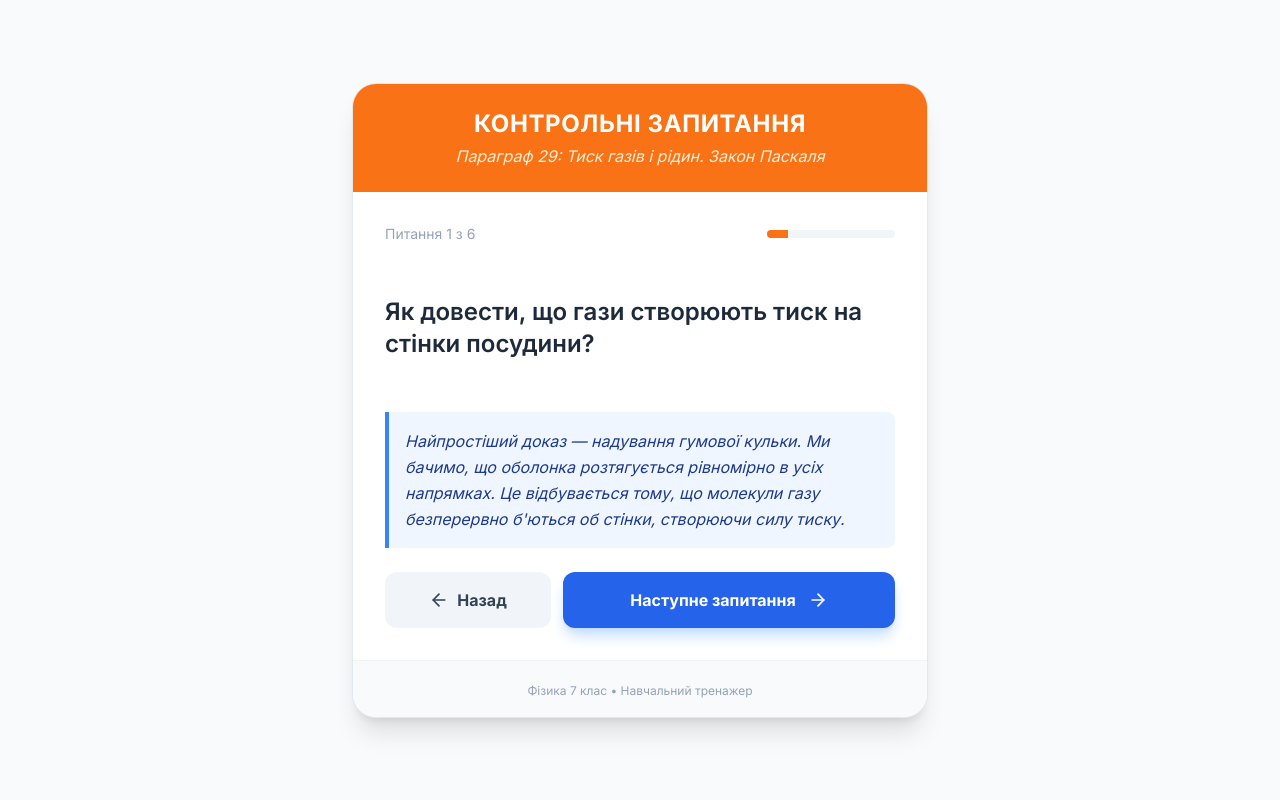
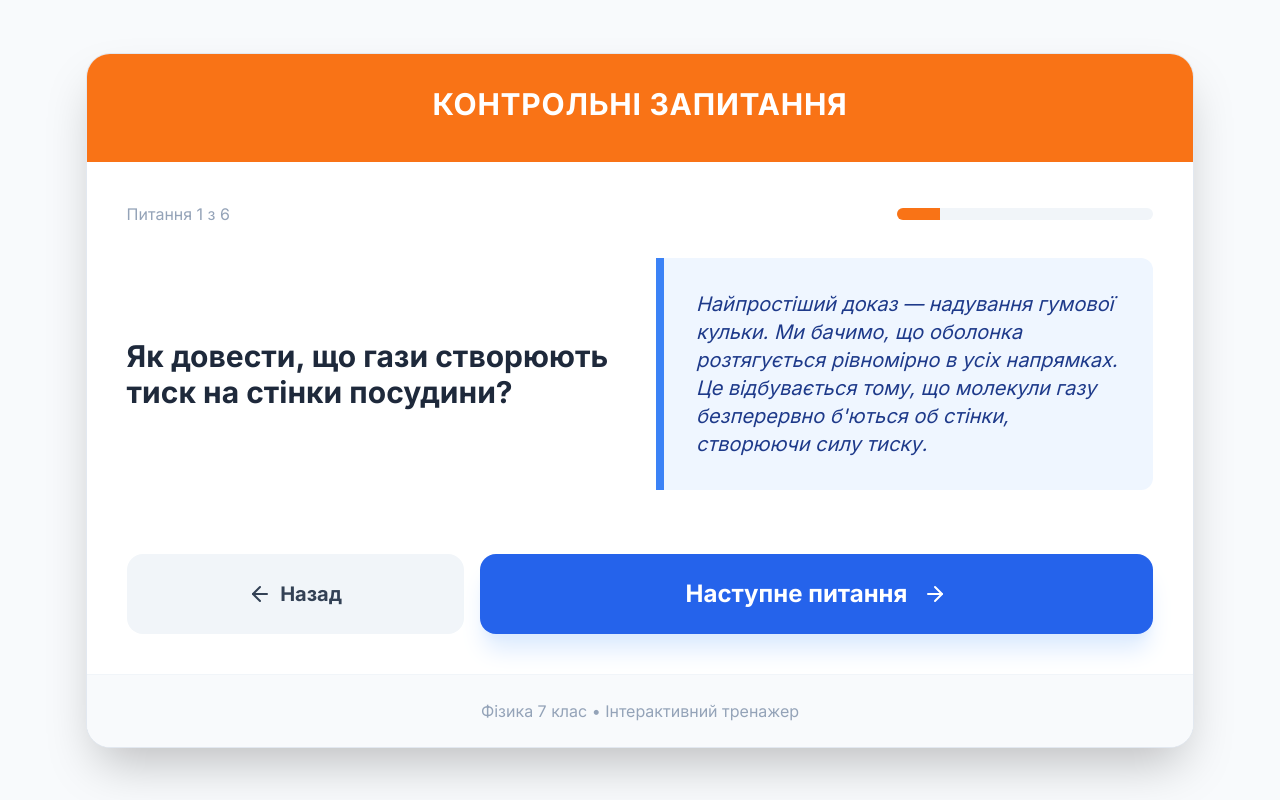
Before and after one commit to l23and24/textbook-7_control_questions, a plain HTML site: page paragraph29.html in a window 1280 px wide. Both pictures are taken after a click on the button "Перевірити відповідь". Drawn offline with nearby package versions, Linux system fonts and the light colour scheme.

Commit message:
Update paragraph29.html

```diff
--- a/paragraph29.html
+++ b/paragraph29.html
@@ -3,7 +3,7 @@
 <head>
     <meta charset="UTF-8">
     <meta name="viewport" content="width=device-width, initial-scale=1.0">
-    <title>Фізичний Квіз: Параграф 29</title>
+    <title>Контрольнізапитання (с. 212)</title>
     <script src="https://cdn.tailwindcss.com"></script>
     <style>
         @import url('https://fonts.googleapis.com/css2?family=Inter:wght@400;600;700&display=swap');
@@ -20,68 +20,87 @@
         }
 
         .answer-container.visible {
-            max-height: 400px;
+            max-height: 1000px;
             opacity: 1;
         }
 
         .hidden {
             display: none;
         }
+
+        /* Адаптація для великих екранів смарт-дошок */
+        @media (min-width: 1024px) {
+            .quiz-card {
+                max-width: 90% !important;
+                min-height: 70vh;
+                display: flex;
+                flex-direction: column;
+                justify-content: center;
+            }
+            .content-wrapper {
+                display: grid;
+                grid-template-columns: 1fr 1fr;
+                gap: 2rem;
+                align-items: center;
+            }
+        }
     </style>
 </head>
-<body class="min-h-screen bg-slate-50 flex items-center justify-center p-4">
+<body class="min-h-screen bg-slate-50 flex items-center justify-center p-2 sm:p-6">
 
-    <div id="quiz-container" class="max-w-xl w-full bg-white rounded-3xl shadow-xl overflow-hidden border border-slate-200">
+    <div id="quiz-container" class="quiz-card w-full max-w-2xl bg-white rounded-2xl sm:rounded-3xl shadow-2xl overflow-hidden border border-slate-200 transition-all">
         <!-- Header -->
-        <div class="bg-orange-500 p-6 text-white text-center">
-            <h1 class="text-2xl font-bold uppercase tracking-wide">Контрольні запитання</h1>
-            <p class="text-orange-100 mt-1 italic">Параграф 29: Тиск газів і рідин. Закон Паскаля</p>
+        <div class="bg-orange-500 p-4 sm:p-8 text-white text-center">
+            <h1 class="text-xl sm:text-3xl font-bold uppercase tracking-wide leading-tight">Контрольні запитання</h1>
+            <p class="text-orange-100 mt-2 text-sm sm:text-lg italic"></p>
         </div>
 
-        <div id="game-screen" class="p-8">
-            <div class="space-y-6">
+        <div id="game-screen" class="p-4 sm:p-10">
+            <div class="space-y-6 sm:space-y-8">
                 <!-- Progress -->
-                <div class="flex justify-between items-center text-sm text-slate-400 font-medium">
+                <div class="flex justify-between items-center text-xs sm:text-base text-slate-400 font-medium">
                     <span id="question-counter">Питання 1 з 6</span>
-                    <div class="h-2 w-32 bg-slate-100 rounded-full overflow-hidden">
+                    <div class="h-2 sm:h-3 w-32 sm:w-64 bg-slate-100 rounded-full overflow-hidden">
                         <div id="progress-bar" class="h-full bg-orange-500 transition-all duration-300" style="width: 16.6%"></div>
                     </div>
                 </div>
 
+                <div class="content-wrapper">
                     <!-- Question Card -->
-                <div class="min-h-[120px] flex items-center">
-                    <h2 id="question-text" class="text-xl md:text-2xl font-semibold text-slate-800 leading-tight">
+                    <div class="min-h-[100px] sm:min-h-[150px] flex items-center">
+                        <h2 id="question-text" class="text-lg sm:text-3xl font-bold text-slate-800 leading-snug">
                             Завантаження...
                         </h2>
                     </div>
 
                     <!-- Answer Section -->
                     <div id="answer-section" class="answer-container">
-                    <div class="bg-blue-50 border-l-4 border-blue-500 p-4 rounded-r-lg">
-                        <p id="answer-text" class="text-blue-900 leading-relaxed italic"></p>
+                        <div class="bg-blue-50 border-l-8 border-blue-500 p-4 sm:p-8 rounded-r-xl">
+                            <p id="answer-text" class="text-blue-900 text-sm sm:text-xl leading-relaxed italic font-medium"></p>
+                        </div>
                     </div>
                 </div>
 
                 <!-- Hint Section -->
-                <div id="hint-section" class="flex items-start gap-2 text-slate-500 bg-slate-50 p-3 rounded-lg border border-dashed border-slate-300">
-                    <svg xmlns="http://www.w3.org/2000/svg" width="18" height="18" viewBox="0 0 24 24" fill="none" stroke="currentColor" stroke-width="2" stroke-linecap="round" stroke-linejoin="round" class="mt-0.5 shrink-0 text-orange-400"><circle cx="12" cy="12" r="10"/><path d="M9.09 9a3 3 0 0 1 5.83 1c0 2-3 3-3 3"/><path d="M12 17h.01"/></svg>
-                    <p id="hint-text" class="text-sm"></p>
+                <div id="hint-section" class="flex items-start gap-3 text-slate-500 bg-slate-50 p-4 rounded-xl border border-dashed border-slate-300">
+                    <svg xmlns="http://www.w3.org/2000/svg" width="24" height="24" viewBox="0 0 24 24" fill="none" stroke="currentColor" stroke-width="2" stroke-linecap="round" stroke-linejoin="round" class="shrink-0 text-orange-400"><circle cx="12" cy="12" r="10"/><path d="M9.09 9a3 3 0 0 1 5.83 1c0 2-3 3-3 3"/><path d="M12 17h.01"/></svg>
+                    <p id="hint-text" class="text-sm sm:text-lg"></p>
                 </div>
 
                 <!-- Actions -->
-                <div class="flex flex-col gap-4 mt-8">
-                    <button id="check-btn" class="w-full bg-orange-500 hover:bg-orange-600 text-white font-bold py-4 rounded-xl shadow-lg shadow-orange-200 transition-all flex items-center justify-center gap-2">
+                <div class="flex flex-col gap-4 pt-4 sm:pt-8">
+                    <button id="check-btn" class="w-full bg-orange-500 hover:bg-orange-600 text-white font-bold py-4 sm:py-6 text-lg sm:text-2xl rounded-2xl shadow-xl shadow-orange-100 transition-all flex items-center justify-center gap-3 active:scale-95">
                         Перевірити відповідь
-                        <svg xmlns="http://www.w3.org/2000/svg" width="20" height="20" viewBox="0 0 24 24" fill="none" stroke="currentColor" stroke-width="2" stroke-linecap="round" stroke-linejoin="round"><path d="M5 12h14"/><path d="m12 5 7 7-7 7"/></svg>
+                        <svg xmlns="http://www.w3.org/2000/svg" width="28" height="28" viewBox="0 0 24 24" fill="none" stroke="currentColor" stroke-width="2" stroke-linecap="round" stroke-linejoin="round"><path d="M5 12h14"/><path d="m12 5 7 7-7 7"/></svg>
                     </button>
 
-                    <div id="nav-btns" class="hidden flex gap-3">
-                        <button id="prev-btn" class="flex-1 bg-slate-100 hover:bg-slate-200 text-slate-700 font-bold py-4 rounded-xl transition-all flex items-center justify-center gap-2">
-                            <svg xmlns="http://www.w3.org/2000/svg" width="20" height="20" viewBox="0 0 24 24" fill="none" stroke="currentColor" stroke-width="2" stroke-linecap="round" stroke-linejoin="round"><path d="m12 19-7-7 7-7"/><path d="M19 12H5"/></svg> Назад
+                    <div id="nav-btns" class="hidden flex gap-4">
+                        <button id="prev-btn" class="flex-1 bg-slate-100 hover:bg-slate-200 text-slate-700 font-bold py-4 sm:py-6 text-lg sm:text-xl rounded-2xl transition-all flex items-center justify-center gap-2 active:scale-95">
+                            <svg xmlns="http://www.w3.org/2000/svg" width="24" height="24" viewBox="0 0 24 24" fill="none" stroke="currentColor" stroke-width="2" stroke-linecap="round" stroke-linejoin="round"><path d="m12 19-7-7 7-7"/><path d="M19 12H5"/></svg> Назад
                         </button>
-                        <button id="next-btn" class="flex-[2] bg-blue-600 hover:bg-blue-700 text-white font-bold py-4 rounded-xl shadow-lg shadow-blue-200 transition-all flex items-center justify-center gap-2">
-                            Наступне запитання
-                            <svg xmlns="http://www.w3.org/2000/svg" width="20" height="20" viewBox="0 0 24 24" fill="none" stroke="currentColor" stroke-width="2" stroke-linecap="round" stroke-linejoin="round"><path d="M5 12h14"/><path d="m12 5 7 7-7 7"/></svg>
+                        <button id="next-btn" class="flex-[2] bg-blue-600 hover:bg-blue-700 text-white font-bold py-4 sm:py-6 text-lg sm:text-2xl rounded-2xl shadow-xl shadow-blue-100 transition-all flex items-center justify-center gap-3 active:scale-95">
+                            Наступне питання
+                            <svg xmlns="http://www.w3.org/2000/svg" width="28" height="28" viewBox="0 0 24 24" fill="none" stroke="currentColor" stroke-width="2" stroke-linecap="round" stroke-linejoin="round"><path d="M5 12h14"/><path d="m12 5 7 7-7 7"/></svg>
                         </button>
                     </div>
                 </div>
@@ -89,22 +108,22 @@
         </div>
 
         <!-- Finish Screen -->
-        <div id="finish-screen" class="hidden p-8 text-center py-10 space-y-6">
-            <div class="inline-flex items-center justify-center w-20 h-20 bg-green-100 text-green-600 rounded-full mb-4">
-                <svg xmlns="http://www.w3.org/2000/svg" width="48" height="48" viewBox="0 0 24 24" fill="none" stroke="currentColor" stroke-width="2" stroke-linecap="round" stroke-linejoin="round"><circle cx="12" cy="12" r="10"/><path d="m9 12 2 2 4-4"/></svg>
+        <div id="finish-screen" class="hidden p-6 sm:p-20 text-center space-y-8">
+            <div class="inline-flex items-center justify-center w-24 h-24 sm:w-32 sm:h-32 bg-green-100 text-green-600 rounded-full">
+                <svg xmlns="http://www.w3.org/2000/svg" width="64" height="64" viewBox="0 0 24 24" fill="none" stroke="currentColor" stroke-width="2" stroke-linecap="round" stroke-linejoin="round"><circle cx="12" cy="12" r="10"/><path d="m9 12 2 2 4-4"/></svg>
             </div>
-            <h2 class="text-3xl font-bold text-slate-800">Чудова робота!</h2>
-            <p class="text-slate-600 px-4">
-                Ви опрацювали всі контрольні запитання до параграфа 29. Тепер ви готові до уроку!
+            <h2 class="text-3xl sm:text-5xl font-extrabold text-slate-800">Чудова робота!</h2>
+            <p class="text-slate-600 text-lg sm:text-2xl px-4">
+                Ви успішно опрацювали всі контрольні запитання до параграфа 29.
             </p>
-            <button id="reset-btn" class="inline-flex items-center gap-2 text-blue-600 font-bold hover:underline">
-                <svg xmlns="http://www.w3.org/2000/svg" width="18" height="18" viewBox="0 0 24 24" fill="none" stroke="currentColor" stroke-width="2" stroke-linecap="round" stroke-linejoin="round"><path d="M3 12a9 9 0 0 1 9-9 9.75 9.75 0 0 1 6.74 2.74L21 8"/><path d="M21 3v5h-5"/><path d="M21 12a9 9 0 0 1-9 9 9.75 9.75 0 0 1-6.74-2.74L3 16"/><path d="M3 21v-5h5"/></svg> Спробувати ще раз
+            <button id="reset-btn" class="inline-flex items-center gap-3 text-blue-600 font-bold text-lg sm:text-2xl hover:underline">
+                <svg xmlns="http://www.w3.org/2000/svg" width="24" height="24" viewBox="0 0 24 24" fill="none" stroke="currentColor" stroke-width="2" stroke-linecap="round" stroke-linejoin="round"><path d="M3 12a9 9 0 0 1 9-9 9.75 9.75 0 0 1 6.74 2.74L21 8"/><path d="M21 3v5h-5"/><path d="M21 12a9 9 0 0 1-9 9 9.75 9.75 0 0 1-6.74-2.74L3 16"/><path d="M3 21v-5h5"/></svg> Почати спочатку
             </button>
         </div>
 
         <!-- Footer -->
-        <div class="bg-slate-50 p-4 text-center border-t border-slate-100">
-            <span class="text-xs text-slate-400 font-medium">Фізика 7 клас • Навчальний тренажер</span>
+        <div class="bg-slate-50 p-4 sm:p-6 text-center border-t border-slate-100">
+            <span class="text-sm sm:text-base text-slate-400 font-medium">Фізика 7 клас • Інтерактивний тренажер</span>
         </div>
     </div>
 
@@ -170,11 +189,10 @@
             const q = questions[currentIndex];
             questionText.innerText = q.question;
             answerText.innerText = q.answer;
-            hintText.innerText = "Підказка: " + q.hint;
+            hintText.innerText = q.hint;
             questionCounter.innerText = `Питання ${currentIndex + 1} з ${questions.length}`;
             progressBar.style.width = `${((currentIndex + 1) / questions.length) * 100}%`;
 
-            // Reset state
             answerSection.classList.remove('visible');
             hintSection.classList.remove('hidden');
             checkBtn.classList.remove('hidden');
@@ -183,9 +201,9 @@
             prevBtn.disabled = currentIndex === 0;
 
             if (currentIndex === questions.length - 1) {
-                nextBtn.innerHTML = `Завершити <svg xmlns="http://www.w3.org/2000/svg" width="20" height="20" viewBox="0 0 24 24" fill="none" stroke="currentColor" stroke-width="2" stroke-linecap="round" stroke-linejoin="round" class="ml-1"><path d="M5 12h14"/><path d="m12 5 7 7-7 7"/></svg>`;
+                nextBtn.innerHTML = `Завершити <svg xmlns="http://www.w3.org/2000/svg" width="24" height="24" viewBox="0 0 24 24" fill="none" stroke="currentColor" stroke-width="2" stroke-linecap="round" stroke-linejoin="round" class="ml-1"><path d="M5 12h14"/><path d="m12 5 7 7-7 7"/></svg>`;
             } else {
-                nextBtn.innerHTML = `Наступне запитання <svg xmlns="http://www.w3.org/2000/svg" width="20" height="20" viewBox="0 0 24 24" fill="none" stroke="currentColor" stroke-width="2" stroke-linecap="round" stroke-linejoin="round" class="ml-1"><path d="M5 12h14"/><path d="m12 5 7 7-7 7"/></svg>`;
+                nextBtn.innerHTML = `Наступне питання <svg xmlns="http://www.w3.org/2000/svg" width="24" height="24" viewBox="0 0 24 24" fill="none" stroke="currentColor" stroke-width="2" stroke-linecap="round" stroke-linejoin="round" class="ml-1"><path d="M5 12h14"/><path d="m12 5 7 7-7 7"/></svg>`;
             }
         }
 
@@ -194,6 +212,7 @@
             hintSection.classList.add('hidden');
             checkBtn.classList.add('hidden');
             navBtns.classList.remove('hidden');
+            window.scrollTo({ top: document.body.scrollHeight, behavior: 'smooth' });
         });
 
         nextBtn.addEventListener('click', () => {
@@ -220,7 +239,6 @@
             updateUI();
         });
 
-        // Initialize
         updateUI();
     </script>
 </body>
```
Lines whose indentation alone changed are shown as unchanged.
